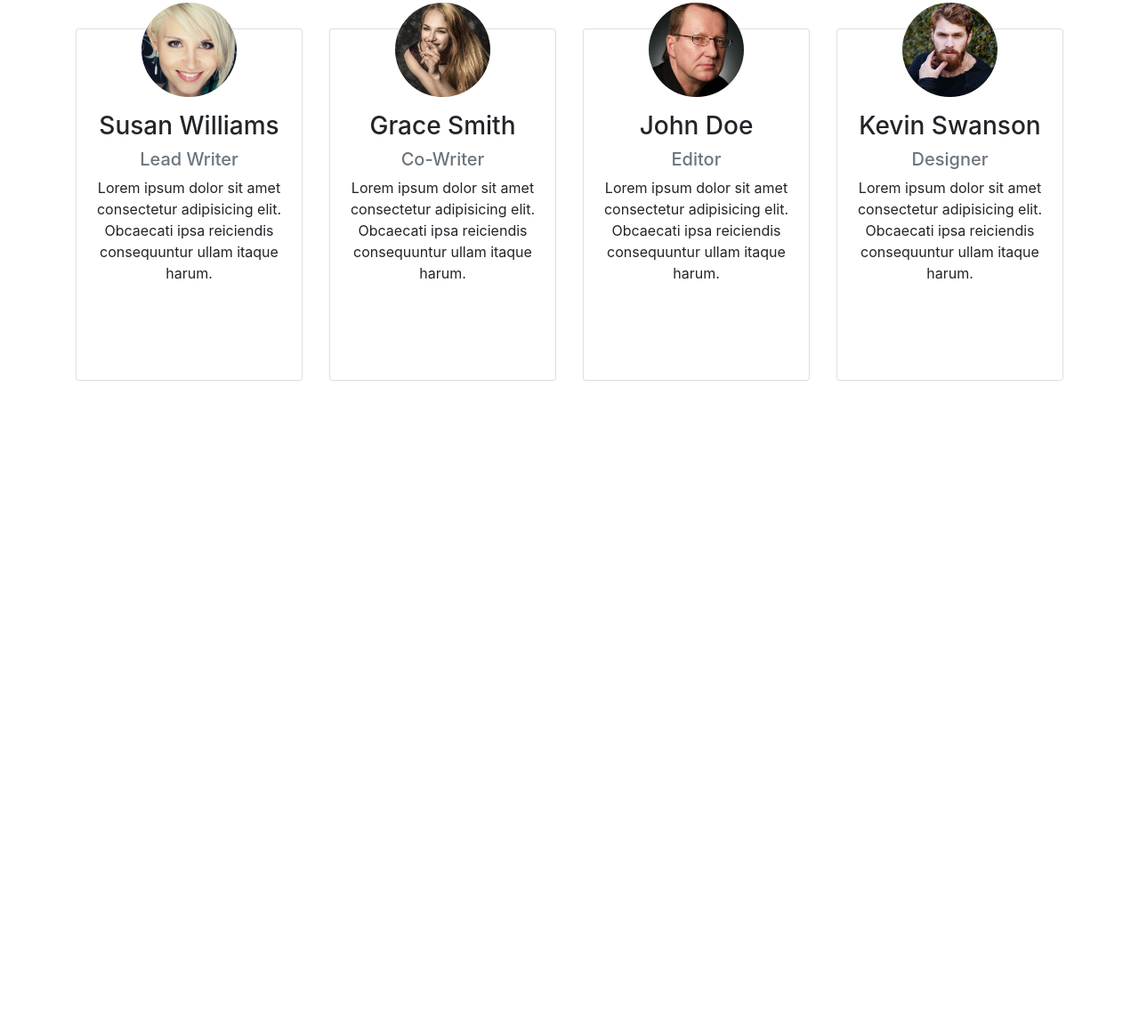
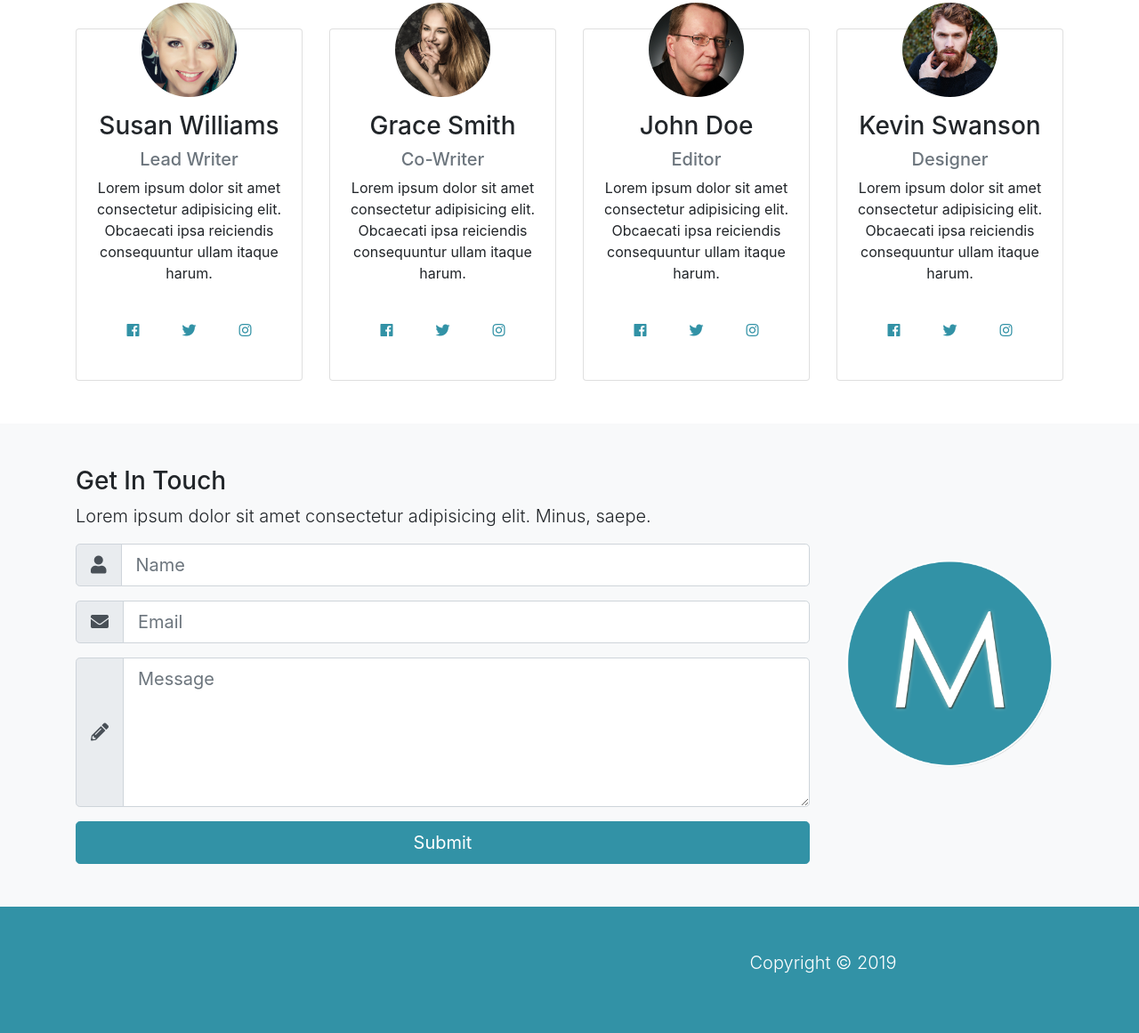
Before and after one commit to rtmtdrv/bootstrap4-proj-2, a plain HTML site: page index.html in a window 1280 px wide. Shown: the part 1904-3065 px from the top of the page at 89% size. Before the commit the page ends 2380 px from the top, so only its background shows below. Drawn offline with nearby package versions, Linux system fonts and the light colour scheme.

Commit message:
finished theme

```diff
--- a/index.html
+++ b/index.html
@@ -12,8 +12,8 @@
   <title>Mizuxe Book Theme</title>
 </head>
 
-<body>
-  <nav class="navbar navbar-expand-md navbar-light fixed-top py-4">
+<body id="home" data-spy="scroll" data-target="#main-nav">
+  <nav class="navbar navbar-expand-md navbar-light fixed-top py-4" id="main-nav">
     <div class="container">
       <a href="#home" class="navbar-brand">
         <img src="img/mlogo.png" width="50" height="50" alt="">
@@ -28,13 +28,13 @@
             <a href="#home" class="nav-link">Home</a>
           </li>
           <li class="nav-item">
-            <a href="#home" class="nav-link">About</a>
+            <a href="#about" class="nav-link">About</a>
           </li>
           <li class="nav-item">
-            <a href="#home" class="nav-link">Meet The Authors</a>
+            <a href="#authors" class="nav-link">Meet The Authors</a>
           </li>
           <li class="nav-item">
-            <a href="#home" class="nav-link">Contact</a>
+            <a href="#contact" class="nav-link">Contact</a>
           </li>
         </ul>
 
@@ -320,11 +320,69 @@
             </div>
           </div>
         </div>
-
       </div>
-
     </div>
   </section>
+
+  <!-- CONTACT -->
+  <section id="contact" class="bg-light py-5">
+    <div class="container">
+      <div class="row">
+        <div class="col-lg-9">
+          <h3>Get In Touch</h3>
+          <p class="lead">Lorem ipsum dolor sit amet consectetur adipisicing elit. Minus, saepe.
+          </p>
+          <form>
+            <div class="input-group input-group-lg mb-3">
+              <div class="input-group-prepend">
+                <span class="input-group-text">
+                  <i class="fas fa-user"></i>
+                </span>
+              </div>
+              <input class="form-control" type="text" placeholder="Name">
+            </div>
+            <div class="input-group input-group-lg mb-3">
+              <div class="input-group-prepend">
+                <span class="input-group-text">
+                  <i class="fas fa-envelope"></i>
+                </span>
+              </div>
+              <input class="form-control" type="text" placeholder="Email">
+            </div>
+
+            <div class="input-group input-group-lg mb-3">
+              <div class="input-group-prepend">
+                <span class="input-group-text">
+                  <i class="fas fa-pencil-alt"></i>
+                </span>
+              </div>
+              <textarea class="form-control" type="text" placeholder="Message" rows="5"></textarea>
+            </div>
+
+            <input type="submit" value="Submit" class="btn btn-primary btn-block btn-lg">
+
+          </form>
+        </div>
+
+        <div class="col-lg-3 align-self-center">
+          <img src="img/mlogo.png" alt="" class="img-fluid">
+        </div>
+      </div>
+    </div>
+  </section>
+
+  <!-- FOOTER -->
+  <footer id="main-footer" class="py-5 bg-primary text-white">
+    <div class="container">
+      <div class="row text-center">
+        <div class="col-md-6 ml-auto">
+          <p class="lead">
+            Copyright &copy; <span id="year"></span>
+          </p>
+        </div>
+      </div>
+    </div>
+  </footer>
 
   <script src="http://code.jquery.com/jquery-3.3.1.min.js" integrity="sha256-FgpCb/KJQlLNfOu91ta32o/NMZxltwRo8QtmkMRdAu8="
     crossorigin="anonymous"></script>
@@ -336,6 +394,25 @@
   <script>
     // Get the current year for the copyright
     $('#year').text(new Date().getFullYear());
+
+    // Init Scrollspy
+    $('body').scrollspy({target: 'main-nav'});
+
+    // Smooth Scrolling
+    $('#main-nav a').on('click', function (event) {
+      if (this.hash !== '') {
+        event.preventDefault();
+
+        const hash = this.hash;
+
+        $('html, body').animate ({
+          scrollTop: $(hash).offset().top
+        }, 800, function(){
+
+          window.location.hash = hash;
+        });
+      }
+    });
   </script>
 </body>
 
--- a/scss/style.scss
+++ b/scss/style.scss
@@ -45,11 +45,13 @@ body {
     .card:hover {
         background: $primary;
         color: #fff;
+
+        .fab {
+            color: #fff;
+        }
     }
 
-    .fab {
-        color: #fff;
-    }
+
 }
 
 @media(max-width: 768px) {
```
Also changed, not shown: css/style.css.
